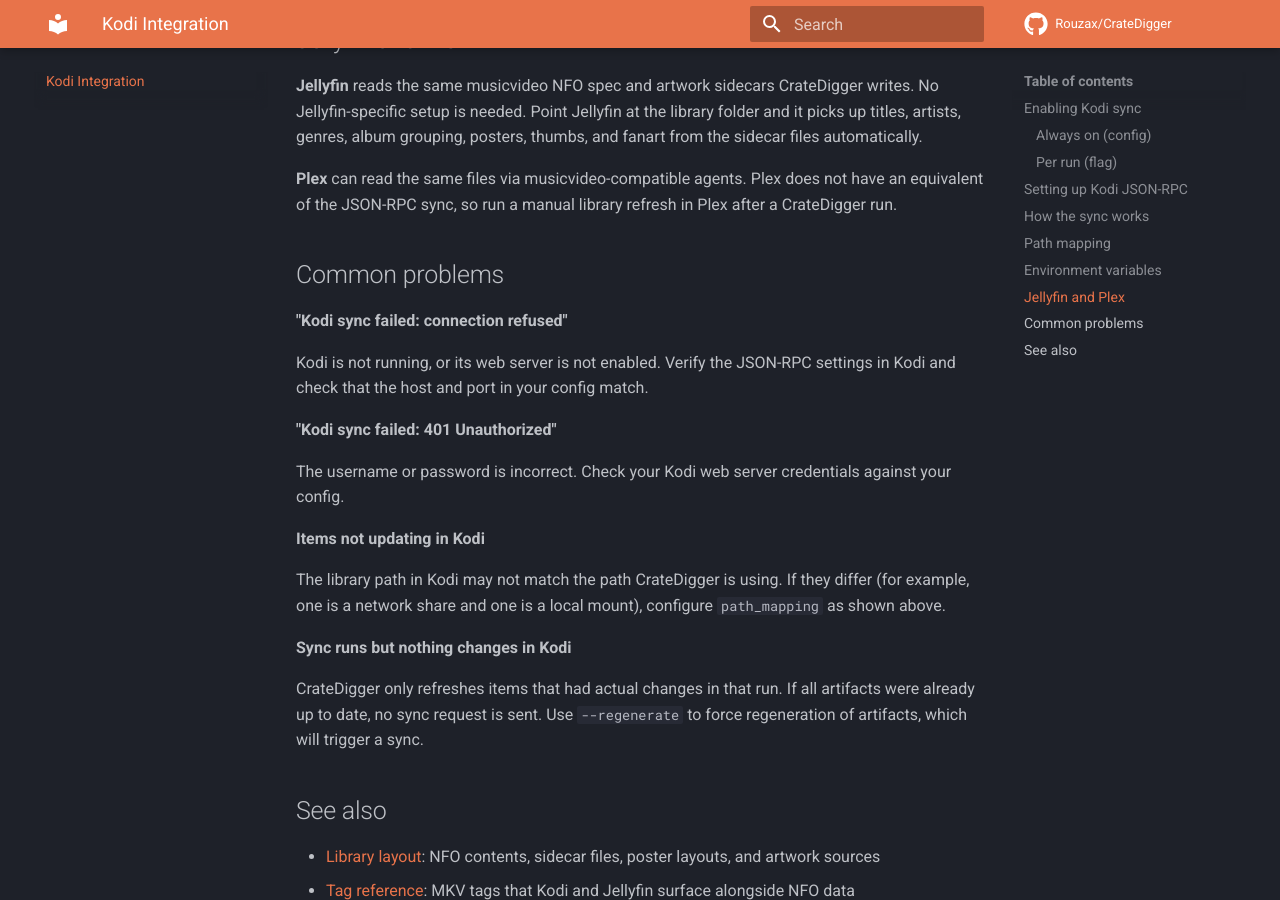
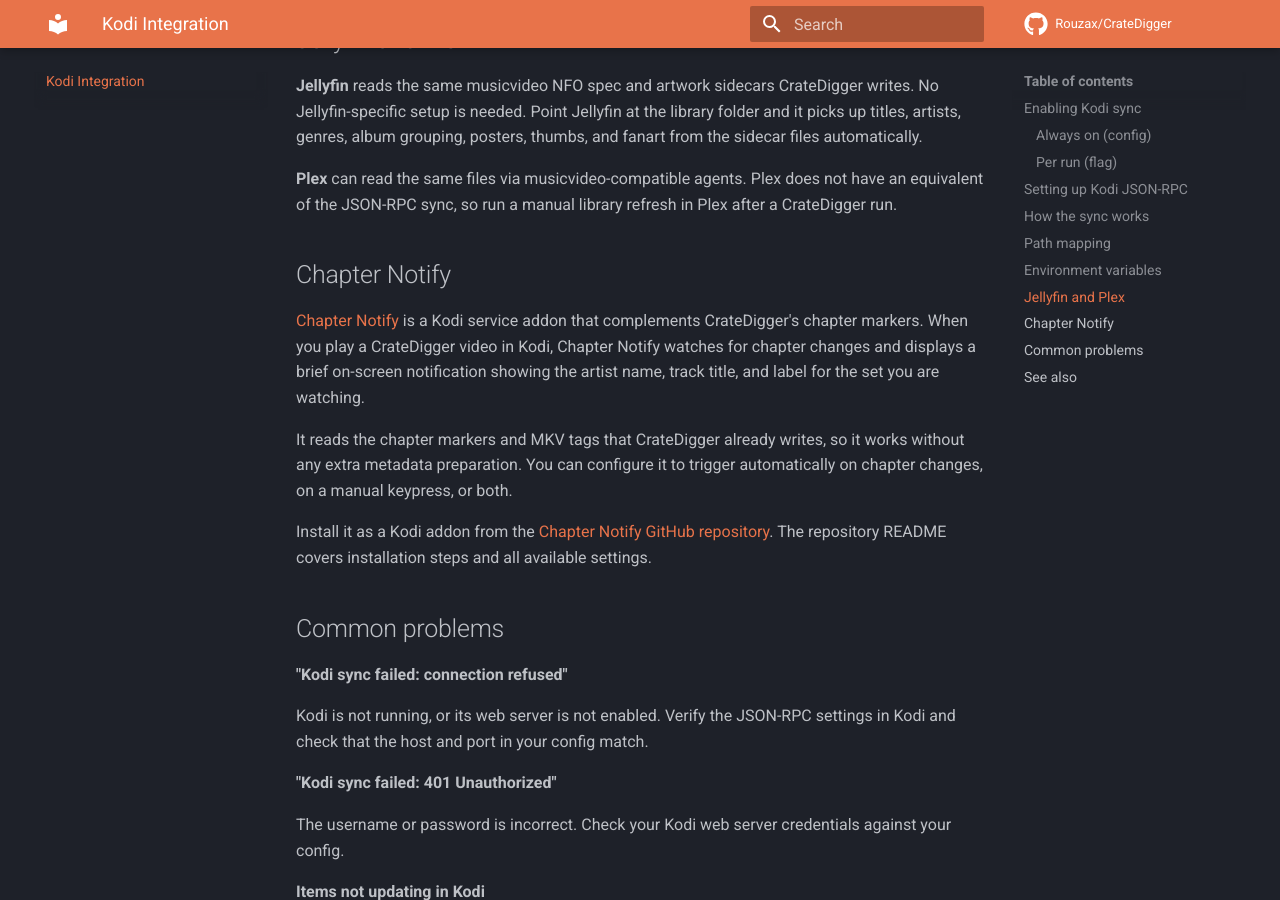
Before and after one commit to Rouzax/CrateDigger, an MkDocs documentation site: the page built from docs/kodi-integration.md, in a window 1280 px wide and 900 px high, scrolled down 2704 px. Built offline with MkDocs 1.6.1 and Material for MkDocs 9.7.7, drawn with Linux system fonts in a browser that asks for light colours; comment, search, counter and statistics services are not loaded.

Commit message:
docs: mention Chapter Notify companion addon in docs and landing page

```diff
--- a/docs/kodi-integration.md
+++ b/docs/kodi-integration.md
@@ -89,6 +89,14 @@
 
 **Plex** can read the same files via musicvideo-compatible agents. Plex does not have an equivalent of the JSON-RPC sync, so run a manual library refresh in Plex after a CrateDigger run.
 
+## Chapter Notify
+
+[Chapter Notify](https://github.com/Rouzax/service.chapternotify) is a Kodi service addon that complements CrateDigger's chapter markers. When you play a CrateDigger video in Kodi, Chapter Notify watches for chapter changes and displays a brief on-screen notification showing the artist name, track title, and label for the set you are watching.
+
+It reads the chapter markers and MKV tags that CrateDigger already writes, so it works without any extra metadata preparation. You can configure it to trigger automatically on chapter changes, on a manual keypress, or both.
+
+Install it as a Kodi addon from the [Chapter Notify GitHub repository](https://github.com/Rouzax/service.chapternotify). The repository README covers installation steps and all available settings.
+
 ## Common problems
 
 **"Kodi sync failed: connection refused"**
```
Also changed, not shown: docs/index.md (+2 -0 lines), site/index.html.
